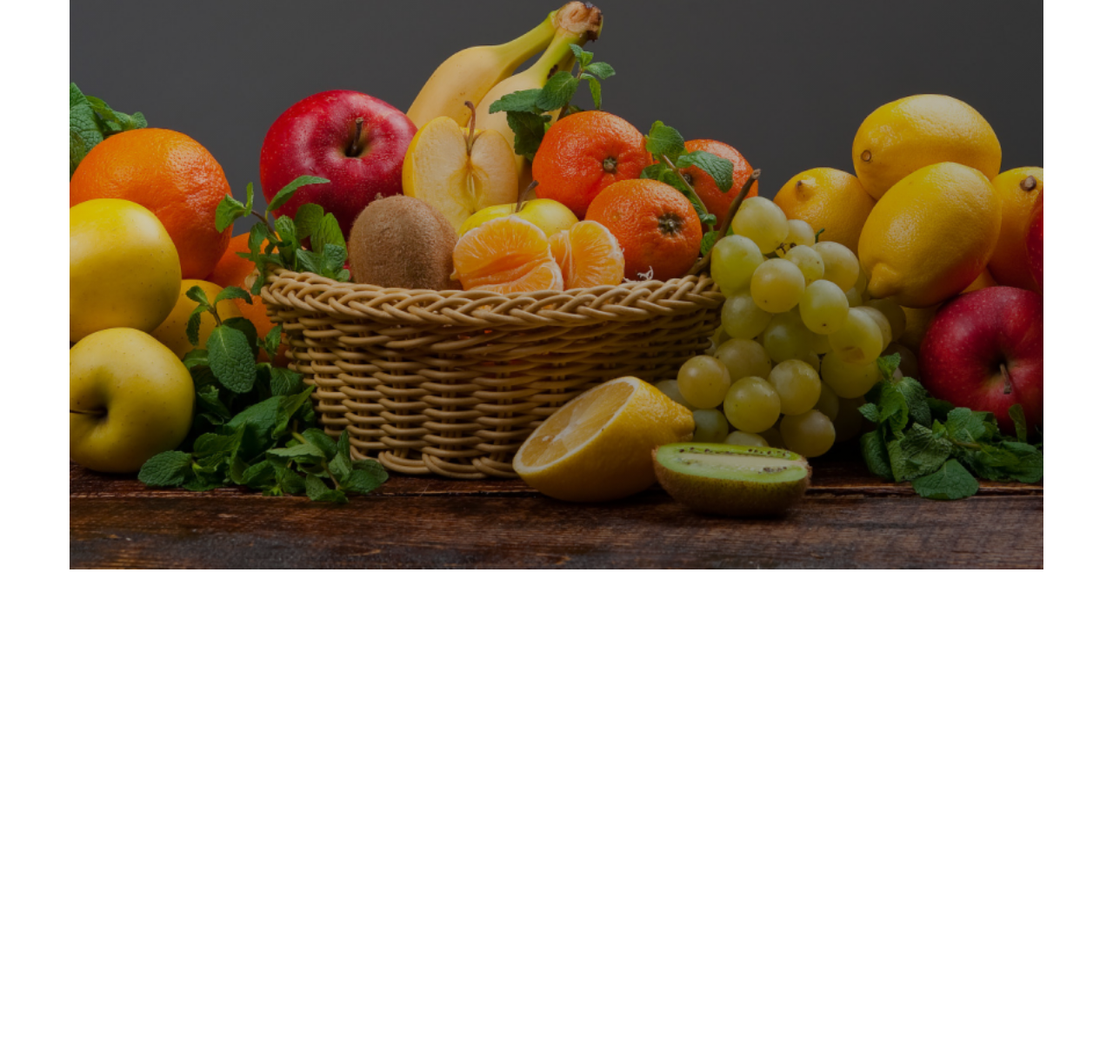
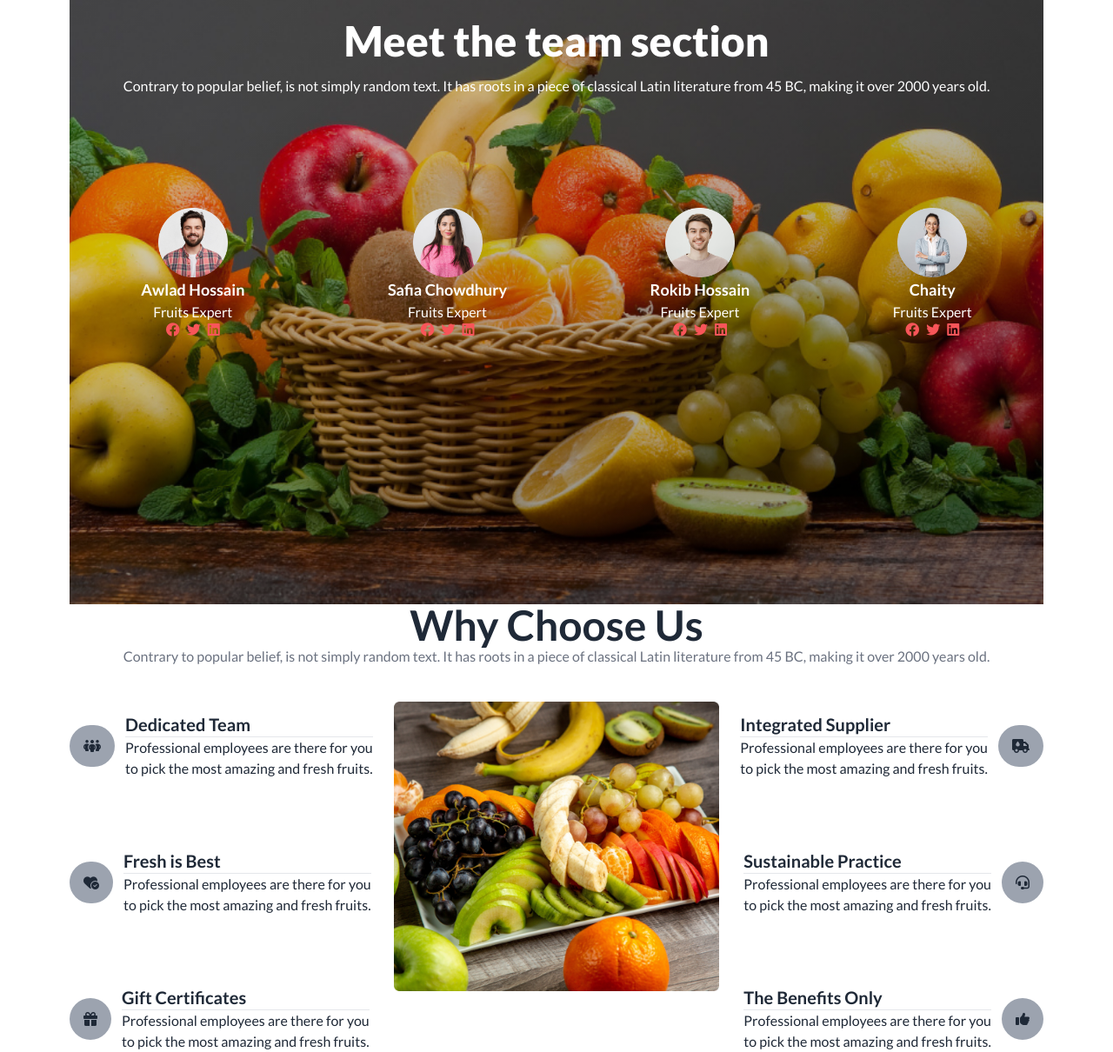
Before and after one commit to Freelancerhatem/fruit-burst-assignment-03, a plain HTML site: page index.html in a window 1280 px wide. Shown: the part 2038-3248 px from the top of the page at 87% size. Before the commit the page ends 2693 px from the top, so only its background shows below. Drawn offline with nearby package versions, Linux system fonts and the light colour scheme.

```diff
--- a/index.html
+++ b/index.html
@@ -41,7 +41,7 @@
   </head>
   <body>
     <header>
-      <section class="nav-bar container lg:px-20 lg:py-10">
+      <section class="nav-bar container px-10 lg:px-20 lg:py-10">
         <div class="navbar justify-between bg-[#F85559] lg:text-white rounded-full lg:px-8 lg:py-5">
           <!-- small start -->
           <div >
@@ -102,7 +102,7 @@
       </section>
 
 <!------------------------- nabvar end----------------------------------->
-<section class="px-5 py-5  lg:px-20  relative">
+<section class="px-10 py-5  lg:px-20  relative">
 
     <div class="carousel w-full">
       <!-- 01 carousel -->
@@ -206,7 +206,7 @@
     </header>
 
     <main>
-      <section class="container px-5 lg:px-20">
+      <section class="container px-10 lg:px-20">
 
 
       <div class=" flex flex-col lg:flex-row text-center lg:text-left justify-between  lg:py-10 mt-5 lg:mt-20 ">
@@ -218,7 +218,7 @@
 
 
 <!------------------ countdown-------------- -->
-        <div class="mt-2 lg:mt-0 ">
+        <div class="mt-2 lg:mt-0 mx-auto lg:mr-0">
           <div class="grid grid-flow-col gap-5  auto-cols-max">
             <div class="flex flex-col">
               <span class="countdown font-mono text-3xl lg:text-5xl">
@@ -504,10 +504,76 @@
     </section>
 
     <!-- meet the team section -->
-    <section class="container px-20">
-      <div class="bg-[linear-gradient(to_right_bottom,rgba(0,0,0,0.1),rgba(0,0,0,0.4)),url('./images/banner1.png')] bg-no-repeat bg-center bg-cover min-h-screen text-center">
-        <h1 class="text-7xl font-extrabold text-white">Meet the team section</h1>
-        <p class="text-white">Contrary to popular belief, is not simply random text. It has roots in a piece of classical Latin literature from 45 BC, making it over 2000 years old.</p>
+    <section class="container lg:px-20 px-12 mt-3 lg:mt-10">
+      <div class="bg-[linear-gradient(to_right_bottom,rgba(0,0,0,0.1),rgba(0,0,0,0.4)),url('./images/banner1.png')] bg-no-repeat bg-center bg-cover lg:min-h-screen ">
+
+        <div class="text-center lg:py-32 py-3 space-y-4">
+          <h1 class="text-xl lg:text-5xl font-extrabold text-white">Meet the team section</h1>
+          <p class="text-white">Contrary to popular belief, is not simply random text. It has roots in a piece of classical Latin literature from 45 BC, making it over 2000 years old.</p>
+
+        </div>
+<!----------------meet profile section---------------- -->
+        <div class="flex flex-col lg:flex-row lg:justify-around items-center">
+          <!-- profile 001 -->
+          <div>
+            <img class="w-20 h-20 mx-auto" src="./images/member1.png" alt="">
+            <h2 class="text-lg font-bold text-white text-center">Awlad Hossain</h2>
+            <p class="text-white text-center">Fruits Expert</p>
+            <!-- icon div -->
+            <div class="flex text-white  gap-2 justify-center">
+              <i class="fa-brands fa-facebook text-[#F85559]"></i>
+              <i class="fa-brands fa-twitter text-[#F85559]"></i>
+              <i class="fa-brands fa-linkedin text-[#F85559]"></i>
+            </div>
+            <!-- icon div end-->
+
+          </div>
+          <!-- profile 002 -->
+          <div>
+            <img class="w-20 h-20 mx-auto" src="./images/member2.png" alt="">
+            <h2 class="text-lg font-bold text-white text-center">Safia Chowdhury</h2>
+            <p class="text-white text-center">Fruits Expert</p>
+            <!-- icon div -->
+            <div class="flex text-white gap-2 justify-center">
+              <i class="fa-brands fa-facebook text-[#F85559]"></i>
+              <i class="fa-brands fa-twitter text-[#F85559]"></i>
+              <i class="fa-brands fa-linkedin text-[#F85559]"></i>
+            </div>
+            <!-- icon div end-->
+
+          </div>
+          <!-- profile 003 -->
+          <div>
+            <img class="w-20 h-20 mx-auto" src="./images/member3.png" alt="">
+            <h2 class="text-lg font-bold text-white text-center">Rokib Hossain</h2>
+            <p class="text-white text-center">Fruits Expert</p>
+            <!-- icon div -->
+            <div class="flex text-white gap-2 justify-center">
+              <i class="fa-brands fa-facebook text-[#F85559]"></i>
+              <i class="fa-brands fa-twitter text-[#F85559]"></i>
+              <i class="fa-brands fa-linkedin text-[#F85559]"></i>
+            </div>
+            <!-- icon div end-->
+
+          </div>
+          <!-- profile 004 -->
+          <div>
+            <img class="w-20 h-20 mx-auto" src="./images/member4.png" alt="">
+            <h2 class="text-lg font-bold text-white text-center">Chaity</h2>
+            <p class="text-white text-center">Fruits Expert</p>
+            <!-- icon div -->
+            <div class="flex text-white gap-2 justify-center">
+              <i class="fa-brands fa-facebook text-[#F85559]"></i>
+              <i class="fa-brands fa-twitter text-[#F85559]"></i>
+              <i class="fa-brands fa-linkedin text-[#F85559]"></i>
+            </div>
+            <!-- icon div end-->
+
+          </div>
+
+        </div>
+
+
 
 
       </div>
@@ -515,6 +581,84 @@
     </section>
     <!-- meet the team section end-->
 
+    <!-- choose us section -->
+    <section class="container px-12 lg:px-20 text-center">
+      <h1 class="text-lg lg:text-5xl font-semibold">Why Choose Us</h1>
+    <p class="text-xs lg:text-base font-bold lg:font-normal text-gray-500">Contrary to popular belief, is not simply random text. It has roots in a piece of classical Latin literature from 45 BC, making it over 2000 years old.</p>
+<!-- three column header div -->
+<div class=" grid lg:grid-cols-3 grid-cols-1 lg:mt-10">
+
+<div class="left-part lg:space-y-20">
+  <!-- choose list left part-->
+  <div class="flex items-center gap-3 mt-3">
+    <i class="fa-solid fa-people-group bg-gray-400 rounded-full p-4"></i>
+    <div class="text-left">
+     <h1 class="lg:text-xl font-bold">Dedicated Team</h1>
+     <hr>
+      <p>Professional employees are there for you <br> to pick the most amazing and fresh fruits.</p>
+    </div>
+  </div>
+<!-- choose list end 01-->
+<div class="flex items-center gap-3 mt-3">
+<i class="fa-solid fa-heart-circle-check bg-gray-400 rounded-full p-4"></i>
+<div class="text-left">
+ <h1 class="lg:text-xl font-bold">Fresh is Best</h1> <hr>
+  <p>Professional employees are there for you <br> to pick the most amazing and fresh fruits.</p>
+</div>
+</div>
+<!-- choose list end 02-->
+<div class="flex items-center gap-3 mt-3">
+<i class="fa-solid fa-gift bg-gray-400 rounded-full p-4"></i>
+<div class="text-left">
+ <h1 class="lg:text-xl font-bold">Gift Certificates</h1> <hr>
+  <p>Professional employees are there for you <br> to pick the most amazing and fresh fruits.</p>
+</div>
+</div>
+<!-- choose list end 03-->
+</div>
+
+<div class="img-section h">
+  <img src="./images/whychoose1.png" alt="">
+
+</div>
+
+<!-- choose list right part -->
+<div class=" lg:space-y-20">
+  <div class="flex flex-row-reverse items-center gap-3 mt-3">
+    <i class="fa-solid fa-truck-droplet bg-gray-400 rounded-full p-4"></i>
+    <div class="text-left">
+     <h1 class="lg:text-xl font-bold">Integrated Supplier</h1> <hr>
+      <p>Professional employees are there for you <br> to pick the most amazing and fresh fruits.</p>
+    </div>
+  </div>
+<!-- choose list end 01-->
+<div class="flex flex-row-reverse items-center gap-3 mt-3">
+<i class="fa-solid fa-headset bg-gray-400 rounded-full p-4"></i>
+<div class="text-left">
+ <h1 class="lg:text-xl font-bold">Sustainable Practice</h1> <hr>
+  <p>Professional employees are there for you <br> to pick the most amazing and fresh fruits.</p>
+</div>
+</div>
+<!-- choose list end 02-->
+<div class="flex flex-row-reverse items-center gap-3 mt-3">
+<i class="fa-solid fa-thumbs-up bg-gray-400 rounded-full p-4"></i>
+<div class="text-left">
+ <h1 class="lg:text-xl font-bold">The Benefits Only</h1> <hr>
+  <p>Professional employees are there for you <br> to pick the most amazing and fresh fruits.</p>
+</div>
+</div>
+<!-- choose list end 03-->
+
+</div>
+<!-- choose list right part end-->
+
+
+<!-- three column header end div -->
+</div>
+
+
+    </section>
+
     </main>
 
     <footer>
```
